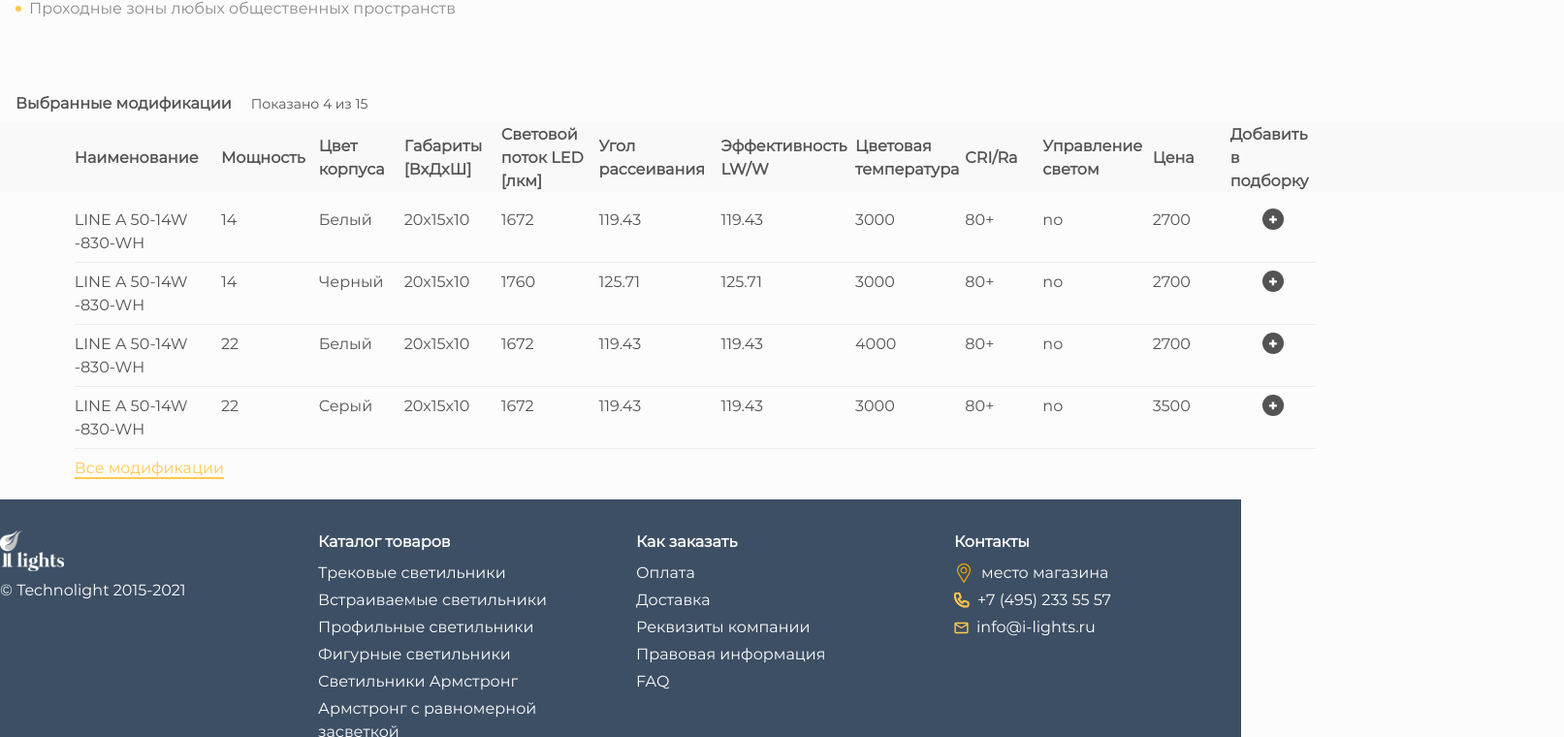
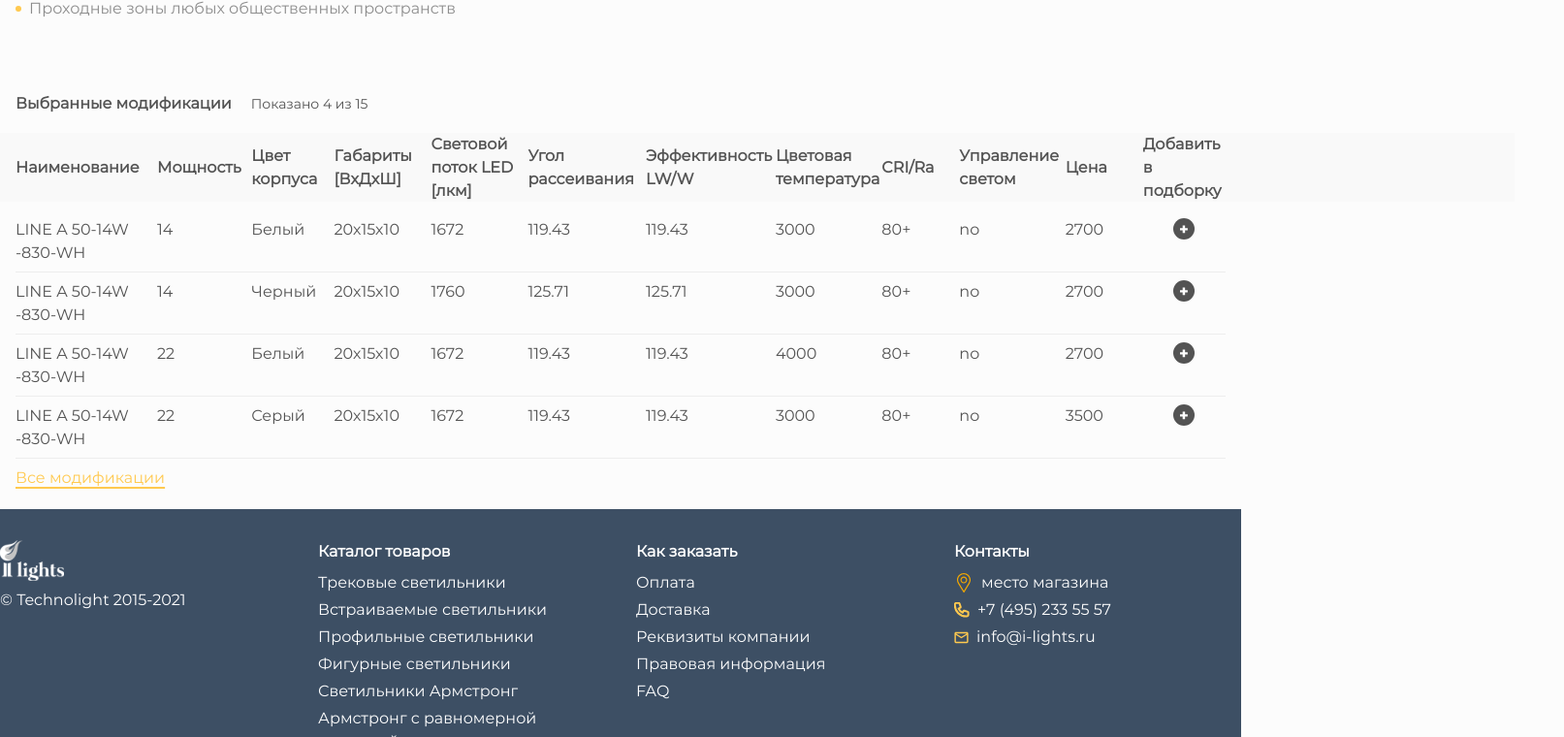
Before and after one commit to 89811421793/lamps, a Next.js app: page /card in a window 1280 px wide. Shown: the part 1316-2076 px from the top of the page at 97% size, 1613 px wide, since content can reach past the window. Built offline with nearby package versions, Linux system fonts and the light colour scheme.

Commit message:
исправленная страница Card

```diff
--- a/src/app/card/page.tsx
+++ b/src/app/card/page.tsx
@@ -104,7 +104,7 @@ const Card: React.FC = () => {
   ];
 
   return (
-    <>
+
       <div className="flex">
         <Container>
           <nav className="text-[#7C7C7C] mt-[17px] mb-[38px]">
@@ -131,309 +131,157 @@ const Card: React.FC = () => {
               <div className="border-b border-[#EDEDED] my-[28px]" />
               <div className="mb-[16px]">
               <div className="flex mb-2">
-                  <span className="w-[20%]">Мощность</span>
-                  <div className="flex gap-[10px] flex-wrap max-w-[80%]">
-                    <span className="border border-[var(--secondary)] text-[var(--darkgrey)] px-[10px] py-[5px]">
-                      15
-                    </span>
-                    <span className="border border-[#EDEDED] text-[var(--shortDesc)] px-[10px] py-[5px]">
-                      22
-                    </span>
-                    <span className="border border-[#EDEDED] text-[var(--shortDesc)] px-[10px] py-[5px]">
-                      28
-                    </span>
-                    <span className="border border-[#EDEDED] text-[var(--shortDesc)] px-[10px] py-[5px]">
-                      42
-                    </span>
-                    <span className="border border-[#EDEDED] text-[var(--shortDesc)] px-[10px] py-[5px]">
-                      43
-                    </span>
-                    <span className="border border-[#EDEDED] text-[var(--shortDesc)] px-[10px] py-[5px]">
-                      65
-                    </span>
-                    <span className="border border-[#EDEDED] text-[var(--shortDesc)] px-[10px] py-[5px]">
-                      66
-                    </span>
-                    <span className="border border-[#EDEDED] text-[var(--shortDesc)] px-[10px] py-[5px]">
-                      86
-                    </span>
-                    <span className="border border-[#EDEDED] text-[var(--shortDesc)] px-[10px] py-[5px]">
-                      84
-                    </span>
-                    <span className="border border-[#EDEDED] text-[var(--shortDesc)] px-[10px] py-[5px]">
-                      130
-                    </span>
+                <span className="w-[30%]">Мощность</span>
+                <div className="flex gap-[10px] flex-wrap max-w-[49%]">
+                  <span className="border border-[var(--secondary)] text-[var(--darkgrey)] px-[10px] py-[5px]">15</span>
+                  <span className="border border-[#EDEDED] text-[var(--shortDesc)] px-[10px] py-[5px]">22</span>
+                  <span className="border border-[#EDEDED] text-[var(--shortDesc)] px-[10px] py-[5px]">28</span>
+                  <span className="border border-[#EDEDED] text-[var(--shortDesc)] px-[10px] py-[5px]">42</span>
+                  <span className="border border-[#EDEDED] text-[var(--shortDesc)] px-[10px] py-[5px]">43</span>
+                  <span className="border border-[#EDEDED] text-[var(--shortDesc)] px-[10px] py-[5px]">65</span>
+                  <span className="border border-[#EDEDED] text-[var(--shortDesc)] px-[10px] py-[5px]">66</span>
+                  <span className="border border-[#EDEDED] text-[var(--shortDesc)] px-[10px] py-[5px]">86</span>
+                  <span className="border border-[#EDEDED] text-[var(--shortDesc)] px-[10px] py-[5px]">84</span>
+                  <span className="border border-[#EDEDED] text-[var(--shortDesc)] px-[10px] py-[5px]">130</span>
                 </div>
               </div>
               <div className="flex mb-2">
-                  <span className="w-[20%]">Цвет корпуса</span>
-                  <div className="flex w-[80%] gap-[10px]">
-                    <span className="border border-[#EDEDED] text-[var(--shortDesc)] px-[10px] py-[5px]">
-                      белый
-                    </span>
-                    <span className="border border-[var(--secondary)] text-[var(--darkgrey)] px-[10px] py-[5px]">
-                      черный
-                    </span>
-                    <span className="border border-[#EDEDED] text-[var(--shortDesc)] px-[10px] py-[5px]">
-                      серый
-                    </span>
+                <span className="w-[30%]">Цвет корпуса</span>
+                <div className="flex w-[70%] gap-[10px]">
+                  <span className="border border-[#EDEDED] text-[var(--shortDesc)] px-[10px] py-[5px]">белый</span>
+                  <span className="border border-[var(--secondary)] text-[var(--darkgrey)] px-[10px] py-[5px]">черный</span>
+                  <span className="border border-[#EDEDED] text-[var(--shortDesc)] px-[10px] py-[5px]">серый</span>
                 </div>
               </div>
               <div className="flex mb-2">
-                  <span className="w-[20%]">Угол рассеивания</span>
-                  <div className="w-[80%]">
-                    <span className="border border-[var(--secondary)] text-[var(--darkgrey)] px-[10px] py-[5px]">
-                      85
-                    </span>
+                <span className="w-[30%]">Угол рассеивания</span>
+                <div className="w-[70%]">
+                  <span className="border border-[var(--secondary)] text-[var(--darkgrey)] px-[10px] py-[5px]">85</span>
                 </div>
               </div>
               <div className="flex mb-2">
-                  <span className="w-[20%]">Цветовая температура</span>
-                  <div className="flex w-[80%] gap-[10px] items-center">
-                    <span className="border border-[#EDEDED] text-[var(--shortDesc)] px-[10px] py-[5px]">
-                      3000
-                    </span>
-                    <span className="border border-[var(--secondary)] text-[var(--darkgrey)] px-[10px] py-[5px]">
-                      4000
-                    </span>
-                    <span className="border border-[#EDEDED] text-[var(--shortDesc)] px-[10px] py-[5px]">
-                      5000
-                    </span>
+                <span className="w-[30%]">Цветовая температура</span>
+                <div className="flex w-[70%] gap-[10px] items-center">
+                  <span className="border border-[#EDEDED] text-[var(--shortDesc)] px-[10px] py-[5px]">3000</span>
+                  <span className="border border-[var(--secondary)] text-[var(--darkgrey)] px-[10px] py-[5px]">4000</span>
+                  <span className="border border-[#EDEDED] text-[var(--shortDesc)] px-[10px] py-[5px]">5000</span>
                 </div>
               </div>
               <div className="flex mb-2">
-                  <span className="w-[20%]">CRI/Ra</span>
-                  <div className="w-[80%]">
-                    <span className="border border-[var(--secondary)] text-[var(--darkgrey)] px-[10px] py-[5px]">
-                      80+
-                    </span>
+                <span className="w-[30%]">CRI/Ra</span>
+                <div className="w-[70%]">
+                  <span className="border border-[var(--secondary)] text-[var(--darkgrey)] px-[10px] py-[5px]">80+</span>
                 </div>
               </div>
             </div>
             <div className="border-b border-[#EDEDED] my-[20px]" />
-              <Link
-                href="#"
-                className="bg-secondary text-accent font-montserrat font-semibold text-[16px] leading-[40px] pl-[25px] pr-[30px] py-[10px] block text-center max-w-[394px]"
-              >
-                Посмотреть выбранные модификации
-              </Link>
+            <Link href="#" className="bg-secondary text-accent font-montserrat font-semibold text-[16px] leading-[40px] pl-[25px] pr-[30px] py-[10px] block text-center max-w-[394px]">Посмотреть выбранные модификации</Link>
           </div>
         </div>
 
           <ProdinfoTabs tabs={tabs} content={content} />
-          <span className="inline-block mt-2 font-bold text-darkgrey leading-10 text-base font-montserrat">
+          <span className="inline-block mt-2  mb-[10px] font-bold text-darkgrey leading-10 text-base font-montserrat">
             Выбранные модификации
           </span>
-          <span className="inline-block mt-2 ml-5 font-normal text-darkgrey leading-4 text-sm font-montserrat">
+          <span className="inline-block mt-2 ml-5 mb-[10px] font-normal text-darkgrey leading-4 text-sm font-montserrat">
             Показано 4 из 15
           </span>
-        </Container>
-      </div>
-
-      <div className='flex flex-col ml-[6%] max-w-[1285px] w-full'>
+          <div className='flex flex-col max-w-[1285px] w-full'>
     <div className='flex w-full mb-2 items-center pb-2 header-container relative'>
-        <div className='flex flex-col w-[12%] min-w-[80px]'>
-            <span className='font-bold text-left'>Наименование</span>
-        </div>
-        <div className='flex flex-col w-[8%] min-w-[80px]'>
-            <span className='font-bold text-left'>Мощность</span>
-        </div>
-        <div className='flex flex-col w-[7%] min-w-[80px]'>
-            <span className='font-bold text-left'>Цвет корпуса</span>
-        </div>
-        <div className='flex flex-col w-[6%] min-w-[100px]'>
-            <span className='font-bold text-left'>Габариты [ВxДxШ]</span>
-        </div>
-        <div className='flex flex-col w-[8%] min-w-[100px]'>
-            <span className='font-bold text-left'>Световой поток LED [лкм]</span>
-        </div>
-        <div className='flex flex-col w-[10%] min-w-[100px]'>
-            <span className='font-bold text-left'>Угол рассеивания</span>
-        </div>
-        <div className='flex flex-col w-[11%] min-w-[100px]'>
-            <span className='font-bold text-left'>Эффективность LW/W</span>
-        </div>
-        <div className='flex flex-col w-[9%] min-w-[100px]'>
-            <span className='font-bold text-left'>Цветовая температура</span>
-        </div>
-        <div className='flex flex-col w-[3%] min-w-[80px]'>
-            <span className='font-bold text-left'>CRI/Ra</span>
-        </div>
-        <div className='flex flex-col w-[9%] min-w-[80px]'>
-            <span className='font-bold text-left'>Управление светом</span>
-        </div>
-        <div className='flex flex-col w-[3%] min-w-[80px]'>
-            <span className='font-bold text-left'>Цена</span>
-        </div>
-        <div className='flex flex-col w-[7%] min-w-[80px]'>
-            <span className='font-bold text-left'>Добавить в подборку</span>
-        </div>
+        <span className='flex flex-col w-[12%] min-w-[80px] font-bold'>Наименование</span>
+        <span className='flex flex-col w-[8%] min-w-[80px] font-bold'>Мощность</span>
+        <span className='flex flex-col w-[7%] min-w-[80px] font-bold'>Цвет корпуса</span>
+        <span className='flex flex-col w-[6%] min-w-[100px] font-bold'>Габариты [ВxДxШ]</span>
+        <span className='flex flex-col w-[8%] min-w-[100px] font-bold'>Световой поток LED [лкм]</span>
+        <span className='flex flex-col w-[10%] min-w-[100px] font-bold'>Угол рассеивания</span>
+        <span className='flex flex-col w-[11%] min-w-[100px] font-bold'>Эффективность LW/W</span>
+        <span className='flex flex-col w-[9%] min-w-[100px] font-bold'>Цветовая температура</span>
+        <span className='flex flex-col w-[3%] min-w-[80px] font-bold'>CRI/Ra</span>
+        <span className='flex flex-col w-[9%] min-w-[80px] font-bold'>Управление светом</span>
+        <span className='flex flex-col w-[3%] min-w-[80px] font-bold'>Цена</span>
+        <span className='flex flex-col w-[7%] min-w-[80px] font-bold'>Добавить в подборку</span>
     </div>
 
     <div className='flex w-full pb-2 mb-2 data-row relative'>
-        <div className='flex flex-col w-[12%] min-w-[80px]'>
-            <span className='text-left'>LINE A 50-14W -830-WH</span>
-        </div>
-        <div className='flex flex-col w-[8%] min-w-[80px]'>
-            <span className='text-left'>14</span>
-        </div>
-        <div className='flex flex-col w-[7%] min-w-[80px]'>
-            <span className='text-left'>Белый</span>
-        </div>
-        <div className='flex flex-col w-[6%] min-w-[100px]'>
-            <span className='text-left'>20х15х10</span>
-        </div>
-        <div className='flex flex-col w-[8%] min-w-[100px]'>
-            <span className='text-left'>1672</span>
-        </div>
-        <div className='flex flex-col w-[10%] min-w-[100px]'>
-            <span className='text-left'>119.43</span>
-        </div>
-        <div className='flex flex-col w-[11%] min-w-[100px]'>
-            <span className='text-left'>119.43</span>
-        </div>
-        <div className='flex flex-col w-[9%] min-w-[100px]'>
-            <span className='text-left'>3000</span>
-        </div>
-        <div className='flex flex-col w-[3%] min-w-[80px]'>
-            <span className='text-left'>80+</span>
-        </div>
-        <div className='flex flex-col w-[9%] min-w-[80px]'>
-            <span className='text-left'>no</span>
-        </div>
-        <div className='flex flex-col w-[3%] min-w-[80px]'>
-            <span className='text-left'>2700</span>
-        </div>
-        <div className='flex flex-col w-[7%] min-w-[80px] items-center'>
+        <span className='flex flex-col w-[12%] min-w-[80px]'>LINE A 50-14W -830-WH</span>
+        <span className='flex flex-col w-[8%] min-w-[80px]'>14</span>
+        <span className='flex flex-col w-[7%] min-w-[80px]'>Белый</span>
+        <span className='flex flex-col w-[6%] min-w-[100px]'>20х15х10</span>
+        <span className='flex flex-col w-[8%] min-w-[100px]'>1672</span>
+        <span className='flex flex-col w-[10%] min-w-[100px]'>119.43</span>
+        <span className='flex flex-col w-[11%] min-w-[100px]'>119.43</span>
+        <span className='flex flex-col w-[9%] min-w-[100px]'>3000</span>
+        <span className='flex flex-col w-[3%] min-w-[80px]'>80+</span>
+        <span className='flex flex-col w-[9%] min-w-[80px]'>no</span>
+        <span className='flex flex-col w-[3%] min-w-[80px]'>2700</span>
+        <span className='flex flex-col w-[7%] min-w-[80px] items-center'>
             <button className="w-[22px] h-[22px] bg-[var(--darkgrey)] rounded-full relative btn"></button>
-        </div>
+        </span>
     </div>
 
     <div className='flex w-full pb-2 mb-2 data-row relative'>
-        <div className='flex flex-col w-[12%] min-w-[80px]'>
-            <span className='text-left'>LINE A 50-14W -830-WH</span>
-        </div>
-        <div className='flex flex-col w-[8%] min-w-[80px]'>
-            <span className='text-left'>14</span>
-        </div>
-        <div className='flex flex-col w-[7%] min-w-[80px]'>
-            <span className='text-left'>Черный</span>
-        </div>
-        <div className='flex flex-col w-[6%] min-w-[100px]'>
-            <span className='text-left'>20х15х10</span>
-        </div>
-        <div className='flex flex-col w-[8%] min-w-[100px]'>
-            <span className='text-left'>1760</span>
-        </div>
-        <div className='flex flex-col w-[10%] min-w-[100px]'>
-            <span className='text-left'>125.71</span>
-        </div>
-        <div className='flex flex-col w-[11%] min-w-[100px]'>
-            <span className='text-left'>125.71</span>
-        </div>
-        <div className='flex flex-col w-[9%] min-w-[100px]'>
-            <span className='text-left'>3000</span>
-        </div>
-        <div className='flex flex-col w-[3%] min-w-[80px]'>
-            <span className='text-left'>80+</span>
-        </div>
-        <div className='flex flex-col w-[9%] min-w-[80px]'>
-            <span className='text-left'>no</span>
-        </div>
-        <div className='flex flex-col w-[3%] min-w-[80px]'>
-            <span className='text-left'>2700</span>
-        </div>
-        <div className='flex flex-col w-[7%] min-w-[80px] items-center'>
+        <span className='flex flex-col w-[12%] min-w-[80px]'>LINE A 50-14W -830-WH</span>
+        <span className='flex flex-col w-[8%] min-w-[80px]'>14</span>
+        <span className='flex flex-col w-[7%] min-w-[80px]'>Черный</span>
+        <span className='flex flex-col w-[6%] min-w-[100px]'>20х15х10</span>
+        <span className='flex flex-col w-[8%] min-w-[100px]'>1760</span>
+        <span className='flex flex-col w-[10%] min-w-[100px]'>125.71</span>
+        <span className='flex flex-col w-[11%] min-w-[100px]'>125.71</span>
+        <span className='flex flex-col w-[9%] min-w-[100px]'>3000</span>
+        <span className='flex flex-col w-[3%] min-w-[80px]'>80+</span>
+        <span className='flex flex-col w-[9%] min-w-[80px]'>no</span>
+        <span className='flex flex-col w-[3%] min-w-[80px]'>2700</span>
+        <span className='flex flex-col w-[7%] min-w-[80px] items-center'>
             <button className="w-[22px] h-[22px] bg-[var(--darkgrey)] rounded-full relative btn"></button>
-        </div>
+        </span>
     </div>
 
     <div className='flex w-full pb-2 mb-2 data-row relative'>
-        <div className='flex flex-col w-[12%] min-w-[80px]'>
-            <span className='text-left'>LINE A 50-14W -830-WH</span>
-        </div>
-        <div className='flex flex-col w-[8%] min-w-[80px]'>
-            <span className='text-left'>22</span>
-        </div>
-        <div className='flex flex-col w-[7%] min-w-[80px]'>
-            <span className='text-left'>Белый</span>
-        </div>
-        <div className='flex flex-col w-[6%] min-w-[100px]'>
-            <span className='text-left'>20х15х10</span>
-        </div>
-        <div className='flex flex-col w-[8%] min-w-[100px]'>
-            <span className='text-left'>1672</span>
-        </div>
-        <div className='flex flex-col w-[10%] min-w-[100px]'>
-            <span className='text-left'>119.43</span>
-        </div>
-        <div className='flex flex-col w-[11%] min-w-[100px]'>
-            <span className='text-left'>119.43</span>
-        </div>
-        <div className='flex flex-col w-[9%] min-w-[100px]'>
-            <span className='text-left'>4000</span>
-        </div>
-        <div className='flex flex-col w-[3%] min-w-[80px]'>
-            <span className='text-left'>80+</span>
-        </div>
-        <div className='flex flex-col w-[9%] min-w-[80px]'>
-            <span className='text-left'>no</span>
-        </div>
-        <div className='flex flex-col w-[3%] min-w-[80px]'>
-            <span className='text-left'>2700</span>
-        </div>
-        <div className='flex flex-col w-[7%] min-w-[80px] items-center'>
+        <span className='flex flex-col w-[12%] min-w-[80px]'>LINE A 50-14W -830-WH</span>
+        <span className='flex flex-col w-[8%] min-w-[80px]'>22</span>
+        <span className='flex flex-col w-[7%] min-w-[80px]'>Белый</span>
+        <span className='flex flex-col w-[6%] min-w-[100px]'>20х15х10</span>
+        <span className='flex flex-col w-[8%] min-w-[100px]'>1672</span>
+        <span className='flex flex-col w-[10%] min-w-[100px]'>119.43</span>
+        <span className='flex flex-col w-[11%] min-w-[100px]'>119.43</span>
+        <span className='flex flex-col w-[9%] min-w-[100px]'>4000</span>
+        <span className='flex flex-col w-[3%] min-w-[80px]'>80+</span>
+        <span className='flex flex-col w-[9%] min-w-[80px]'>no</span>
+        <span className='flex flex-col w-[3%] min-w-[80px]'>2700</span>
+        <span className='flex flex-col w-[7%] min-w-[80px] items-center'>
             <button className="w-[22px] h-[22px] bg-[var(--darkgrey)] rounded-full relative btn"></button>
-        </div>
+        </span>
     </div>
 
     <div className='flex w-full pb-2 mb-2 data-row relative'>
-        <div className='flex flex-col w-[12%] min-w-[80px]'>
-            <span className='text-left'>LINE A 50-14W -830-WH</span>
-        </div>
-        <div className='flex flex-col w-[8%] min-w-[80px]'>
-            <span className='text-left'>22</span>
-        </div>
-        <div className='flex flex-col w-[7%] min-w-[80px]'>
-            <span className='text-left'>Серый</span>
-        </div>
-        <div className='flex flex-col w-[6%] min-w-[100px]'>
-            <span className='text-left'>20х15х10</span>
-        </div>
-        <div className='flex flex-col w-[8%] min-w-[100px]'>
-            <span className='text-left'>1672</span>
-        </div>
-        <div className='flex flex-col w-[10%] min-w-[100px]'>
-            <span className='text-left'>119.43</span>
-        </div>
-        <div className='flex flex-col w-[11%] min-w-[100px]'>
-            <span className='text-left'>119.43</span>
-        </div>
-        <div className='flex flex-col w-[9%] min-w-[100px]'>
-            <span className='text-left'>3000</span>
-        </div>
-        <div className='flex flex-col w-[3%] min-w-[80px]'>
-            <span className='text-left'>80+</span>
-        </div>
-        <div className='flex flex-col w-[9%] min-w-[80px]'>
-            <span className='text-left'>no</span>
-        </div>
-        <div className='flex flex-col w-[3%] min-w-[80px]'>
-            <span className='text-left'>3500</span>
-        </div>
-        <div className='flex flex-col w-[7%] min-w-[80px] items-center'>
+        <span className='flex flex-col w-[12%] min-w-[80px]'>LINE A 50-14W -830-WH</span>
+        <span className='flex flex-col w-[8%] min-w-[80px]'>22</span>
+        <span className='flex flex-col w-[7%] min-w-[80px]'>Серый</span>
+        <span className='flex flex-col w-[6%] min-w-[100px]'>20х15х10</span>
+        <span className='flex flex-col w-[8%] min-w-[100px]'>1672</span>
+        <span className='flex flex-col w-[10%] min-w-[100px]'>119.43</span>
+        <span className='flex flex-col w-[11%] min-w-[100px]'>119.43</span>
+        <span className='flex flex-col w-[9%] min-w-[100px]'>3000</span>
+        <span className='flex flex-col w-[3%] min-w-[80px]'>80+</span>
+        <span className='flex flex-col w-[9%] min-w-[80px]'>no</span>
+        <span className='flex flex-col w-[3%] min-w-[80px]'>3500</span>
+        <span className='flex flex-col w-[7%] min-w-[80px] items-center'>
             <button className="w-[22px] h-[22px] bg-[var(--darkgrey)] rounded-full relative btn"></button>
-        </div>
+        </span>
     </div>
 </div>
 
       <a
         href="#"
-        className="ml-[6%] text-[var(--secondary)] underline mb-[20px] block mod"
+        className="text-[var(--secondary)] underline mb-[20px] block mod"
       >
         Все модификации
       </a>
-    </>
+        </Container>
+
+
+      </div>
+
   );
 };
 
```
Lines whose indentation alone changed are shown as unchanged.
